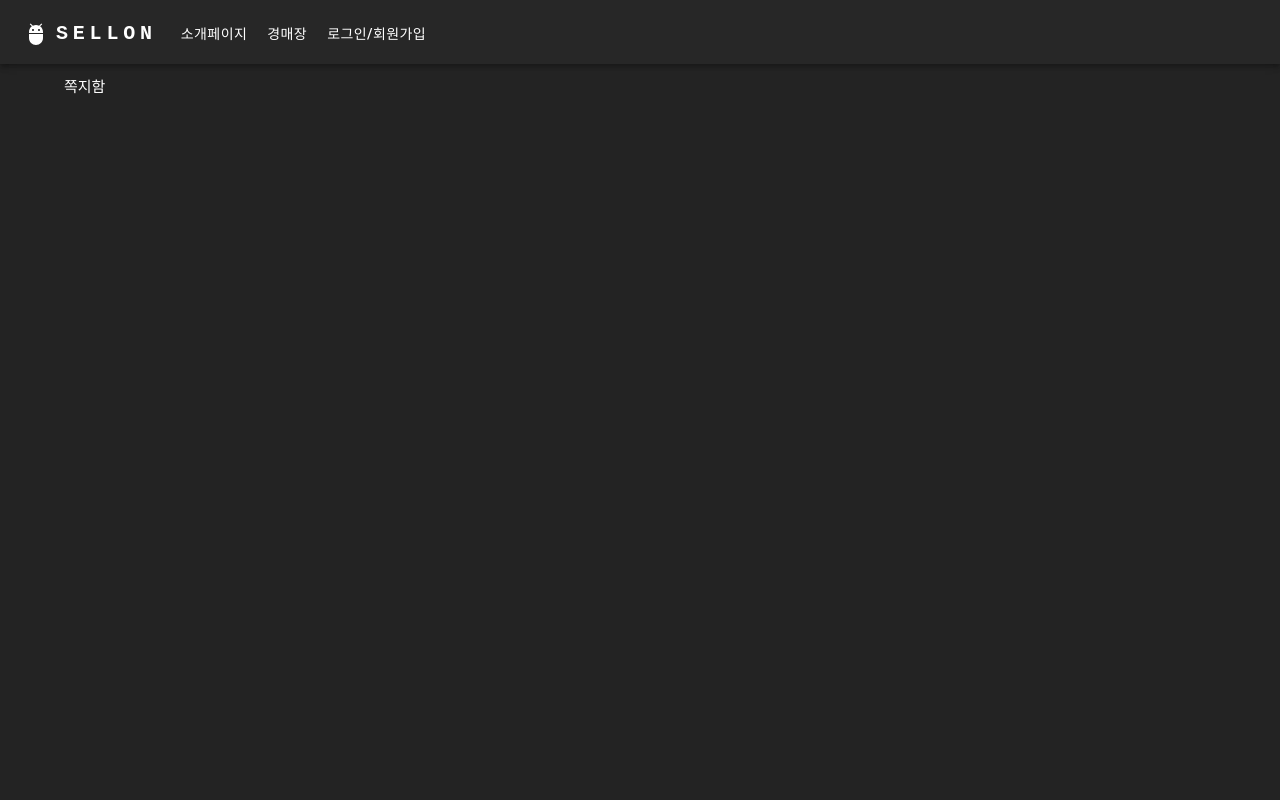
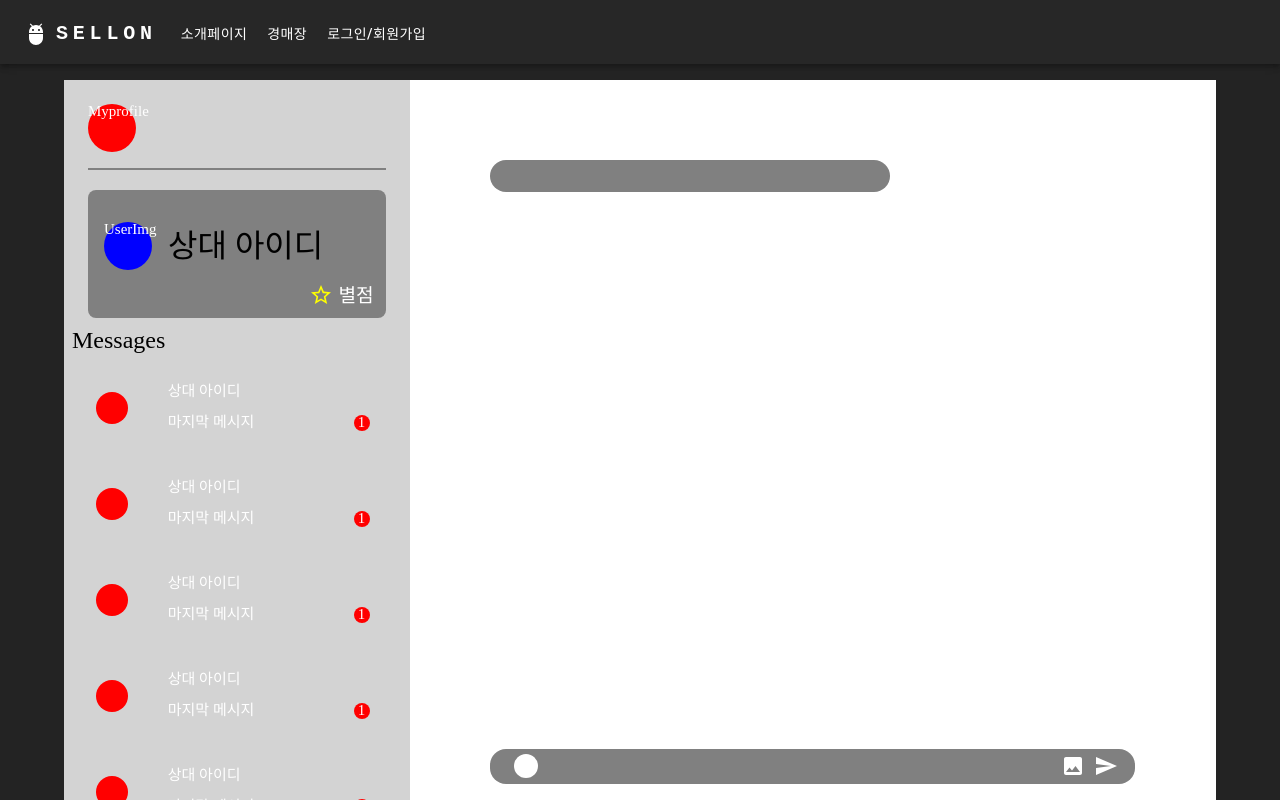
Before and after one commit to bunderLikeLion/sellon_frontend, a React (Create React App) app: page /chat in a window 1280 px wide. Built offline with nearby package versions, Linux system fonts and the light colour scheme; no server answers.

Commit message:
Create Chat UI

```diff
--- /dev/null
+++ b/src/components/MyPage/Chat/ChatLists.js
@@ -0,0 +1,63 @@
+import styled from 'styled-components';
+
+const ChatMessageListContainor = styled.div`
+  width: 100%;
+  margin-top: 1rem;
+  margin-bottom: 1rem;
+  display: flex;
+`;
+
+const UserProfileImg = styled.div`
+  width: 3rem;
+  height: 2rem;
+  border-radius: 50%;
+  background: red;
+  margin: 1.5rem;
+`;
+
+const ChatMessageText = styled.div`
+  display: block;
+  width: 100%;
+  margin: 1rem;
+`;
+
+const UserNickname = styled.div`
+  margin-bottom: 1rem;
+`;
+
+const LastMessageContainor = styled.div`
+  display: flex;
+  justify-content: space-between;
+  padding-right: 1rem;
+`;
+
+const LastMessage = styled.div``;
+
+const UnreadMessage = styled.div`
+  width: 1rem;
+  height: 1rem;
+  border-radius: 50%;
+  background: red;
+  display: flex;
+  align-items: center;
+  justify-content: center;
+`;
+
+const ChatLists = () => {
+  return (
+    <ChatMessageListContainor>
+      <UserProfileImg />
+      <ChatMessageText>
+        <UserNickname>상대 아이디</UserNickname>
+        <LastMessageContainor>
+          <LastMessage>마지막 메시지</LastMessage>
+          <UnreadMessage>
+            <p>1</p>
+          </UnreadMessage>
+        </LastMessageContainor>
+      </ChatMessageText>
+    </ChatMessageListContainor>
+  );
+};
+
+export default ChatLists;
--- /dev/null
+++ b/src/components/MyPage/Chat/ChatMessages.js
@@ -0,0 +1,22 @@
+import styled from 'styled-components';
+
+const ChatMessageContinor = styled.div`
+  margin: 5rem;
+`;
+
+const ChatMessage = styled.div`
+  width: 25rem;
+  height: 2rem;
+  background: gray;
+  border-radius: 1.5rem;
+`;
+
+const ChatMessages = () => {
+  return (
+    <ChatMessageContinor>
+      <ChatMessage />
+    </ChatMessageContinor>
+  );
+};
+
+export default ChatMessages;
--- /dev/null
+++ b/src/components/MyPage/Chat/InputMessage.js
@@ -0,0 +1,61 @@
+import styled from 'styled-components';
+import InsertPhotoIcon from '@mui/icons-material/InsertPhoto';
+import SendIcon from '@mui/icons-material/Send';
+
+const ChatInputContainor = styled.div`
+  display: flex;
+  justify-content: center;
+  align-items: center;
+`;
+
+const ChatInput = styled.div`
+  width: 80%;
+  height: 2.2rem;
+  background: gray;
+  border-radius: 1rem;
+  position: absolute;
+  bottom: 0;
+  margin-bottom: 1rem;
+  display: flex;
+  justify-content: start;
+`;
+
+const MyprofileImgOnChat = styled.div`
+  width: 1.5rem;
+  height: 1.5rem;
+  border-radius: 50%;
+  background: white;
+  margin: 0.3rem 1.5rem;
+`;
+
+const PhotoIcon = styled(InsertPhotoIcon)`
+  width: 2rem;
+  height: 2rem;
+  color: white;
+  position: absolute;
+  right: 7%;
+  margin: 0.3rem;
+`;
+
+const SendMessageIcon = styled(SendIcon)`
+  width: 2rem;
+  height: 2rem;
+  color: white;
+  position: absolute;
+  right: 2%;
+  margin: 0.3rem;
+`;
+
+const InputMessage = () => {
+  return (
+    <ChatInputContainor>
+      <ChatInput>
+        <MyprofileImgOnChat />
+        <PhotoIcon />
+        <SendMessageIcon />
+      </ChatInput>
+    </ChatInputContainor>
+  );
+};
+
+export default InputMessage;
--- /dev/null
+++ b/src/components/MyPage/Chat/MyProfile.js
@@ -0,0 +1,15 @@
+import styled from 'styled-components';
+
+const MyprofileImg = styled.div`
+  width: 3rem;
+  height: 3rem;
+  border-radius: 50%;
+  background: red;
+  margin: 1rem;
+`;
+
+const MyProfile = () => {
+  return <MyprofileImg>Myprofile</MyprofileImg>;
+};
+
+export default MyProfile;
--- /dev/null
+++ b/src/components/MyPage/Chat/OnChatUserProfile.js
@@ -0,0 +1,58 @@
+import styled from 'styled-components';
+import StarBorderIcon from '@mui/icons-material/StarBorder';
+const OnchatProfileContainor = styled.div`
+  display: flex;
+  height: 8rem;
+  background: grey;
+  position: relative;
+  border-radius: 0.5rem;
+  margin: 1rem;
+  position: relative;
+  padding: 1rem;
+`;
+
+const OnchatProfileImg = styled.div`
+  width: 3rem;
+  height: 3rem;
+  border-radius: 50%;
+  background: blue;
+  margin-top: 1rem;
+  margin-right: 1rem;
+`;
+
+const OnchatProfileNickname = styled.div`
+  margin-top: 1.5rem;
+  color: black;
+  font-size: 2rem;
+`;
+
+const StarIcon = styled(StarBorderIcon)`
+  width: 0.7rem;
+  height: 0.7rem;
+  bottom: 0;
+  position: absolute;
+  bottom: 9%;
+  right: 15%;
+  margin-right: 0.5rem;
+  color: yellow;
+`;
+
+const StarIconText = styled.div`
+  position: absolute;
+  bottom: 10%;
+  right: 4%;
+  font-size: 1.2rem;
+`;
+
+const OnChatUserProfile = () => {
+  return (
+    <OnchatProfileContainor>
+      <OnchatProfileImg>UserImg</OnchatProfileImg>
+      <OnchatProfileNickname>상대 아이디</OnchatProfileNickname>
+      <StarIcon />
+      <StarIconText>별점</StarIconText>
+    </OnchatProfileContainor>
+  );
+};
+
+export default OnChatUserProfile;
--- a/src/pages/Chat/Chat.js
+++ b/src/pages/Chat/Chat.js
@@ -1,9 +1,85 @@
 import WrapContainer from 'layouts/WrapContainer';
+import styled from 'styled-components';
+import ChatLists from 'components/MyPage/Chat/ChatLists';
+import InputMessage from 'components/MyPage/Chat/InputMessage';
+import OnChatUserProfile from 'components/MyPage/Chat/OnChatUserProfile';
+import MyProfile from 'components/MyPage/Chat/MyProfile';
+import ChatMessages from 'components/MyPage/Chat/ChatMessages';
+
+const ChatForm = styled.div`
+  display: flex;
+  height: 100%;
+  overflow: hidden;
+`;
+
+const Chat_Left = styled.div`
+  width: 30%;
+  background: lightgray;
+  padding: 0.5rem;
+`;
+
+const Chat_Right = styled.div`
+  width: 70%;
+  background: white;
+  position: relative;
+`;
+
+const ChatLine = styled.div`
+  border: 1px solid grey;
+  margin: 1rem;
+`;
+
+const MyProfileContainor = styled.div`
+  height: 10%;
+`;
+
+const OnChatContainor = styled.div`
+  height: 15%;
+`;
+
+const MessageTitle = styled.div`
+  margin-top: 2rem;
+  font-size: 1.5rem;
+  color: black;
+`;
+
+const ChatContainor = styled.div`
+  overflow-y: scroll;
+  height: 75%;
+`;
 
 const Chat = () => {
   return (
     <WrapContainer>
-      <h1>쪽지함</h1>
+      <ChatForm>
+        <Chat_Left>
+          <MyProfileContainor>
+            <MyProfile />
+            <ChatLine />
+          </MyProfileContainor>
+          <OnChatContainor>
+            <OnChatUserProfile />
+          </OnChatContainor>
+          <MessageTitle>Messages</MessageTitle>
+          <ChatContainor>
+            <ChatLists />
+            <ChatLists />
+            <ChatLists />
+            <ChatLists />
+            <ChatLists />
+            <ChatLists />
+            <ChatLists />
+            <ChatLists />
+            <ChatLists />
+            <ChatLists />
+            <ChatLists />
+          </ChatContainor>
+        </Chat_Left>
+        <Chat_Right>
+          <ChatMessages />
+          <InputMessage />
+        </Chat_Right>
+      </ChatForm>
     </WrapContainer>
   );
 };
```
